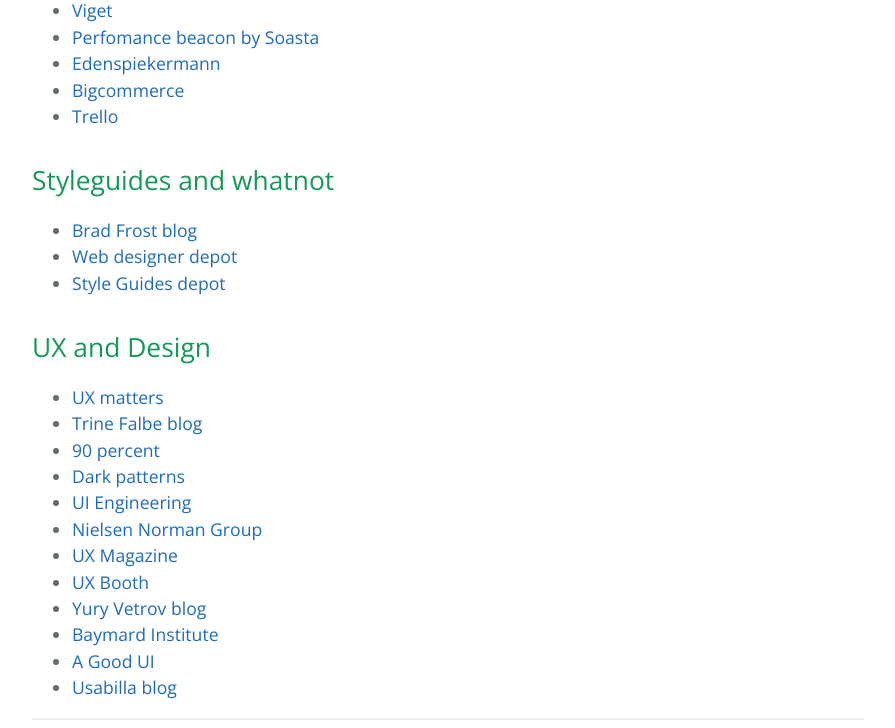
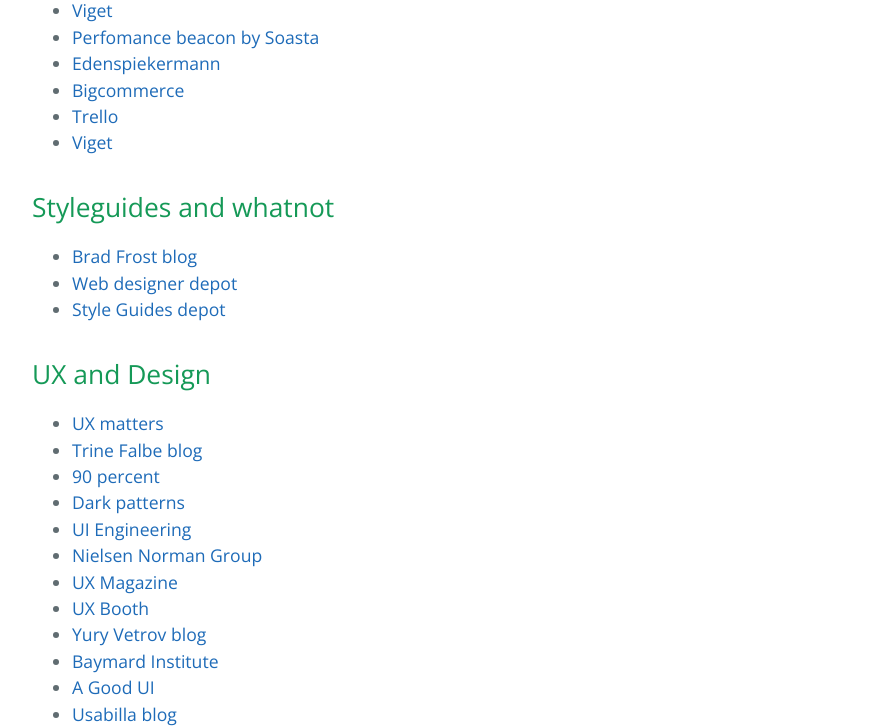
Before and after one commit to XOP/my-favourite-front-end-resources, a plain HTML site: page index.html in a window 1280 px wide. Shown: the part 2888-3616 px from the top of the page, without its empty margins (192-1087 px from the left). Drawn offline with nearby package versions, Linux system fonts and the light colour scheme.

```diff
--- a/index.html
+++ b/index.html
@@ -143,6 +143,7 @@
 <li><a href="http://dev.edenspiekermann.com/">Edenspiekermann</a></li>
 <li><a href="http://www.bigeng.io/">Bigcommerce</a></li>
 <li><a href="http://tech.trello.com/">Trello</a></li>
+<li><a href="https://www.viget.com/articles/">Viget</a></li>
 </ul>
 
 <h2>
```
Also changed, not shown: params.json (+1 -1 lines).
